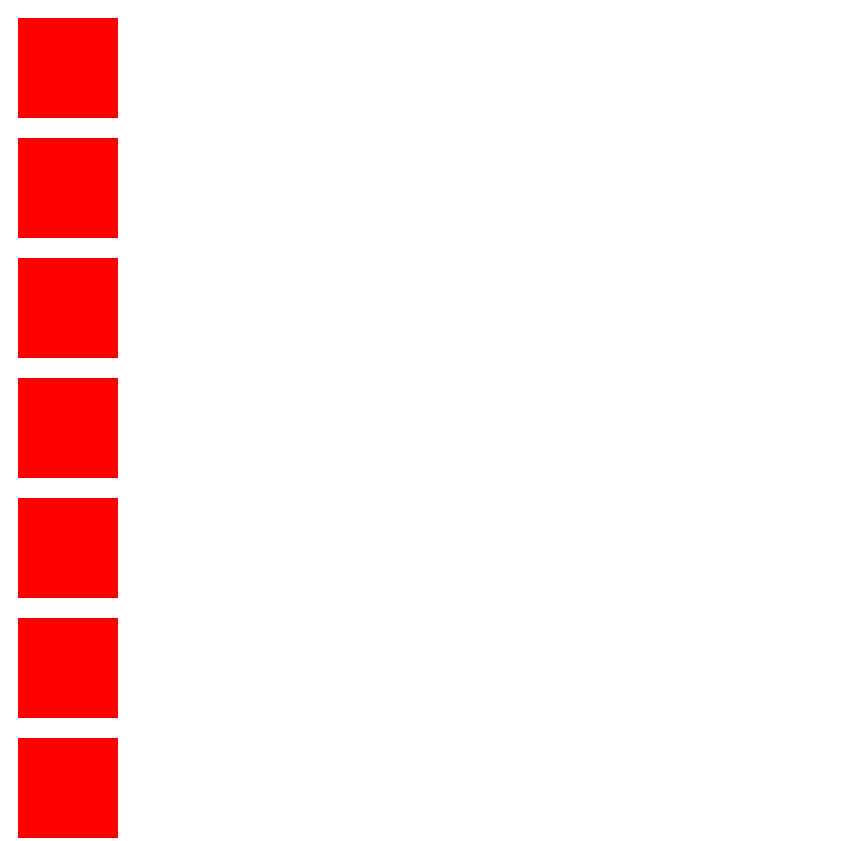
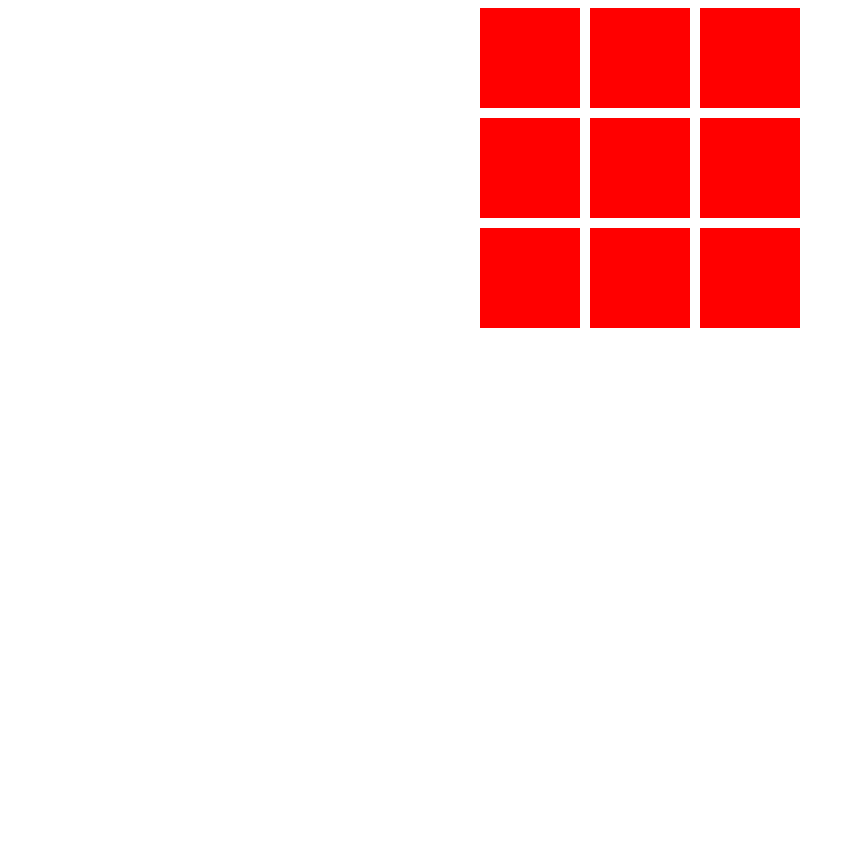
Before and after one commit to theusualfellow/ticTacToe, a plain HTML site: page index.html in a window 1280 px wide. Shown: the top 841 px of the page, without its empty margins (0-845 px from the left). After the commit the page ends 800 px from the top, so only its background shows below. Drawn offline with Linux system fonts and the light colour scheme.

Commit message:
Add grid-area property to center h1

```diff
--- a/style.css
+++ b/style.css
@@ -1,17 +1,21 @@
-
-
+body{
+    display: flex;
+    justify-content: center;
+}
+.container{
+    display: grid;
+    grid-template-columns: repeat(3, 100px);
+    grid-template-rows: repeat(3, 100px);
+    height: 300px;
+    width: 300px;
+    justify-content: center;
+    gap: 10px;
+}
 .cells{
-    height: 100px;
-    width: 100px;
-    margin: 10px;
     background-color: red;
 }
-.container{
-    display: flex;
-    flex-direction: column;
-    margin: 0 auto
+h1{
+    text-align: center;
+    grid-area: 4/ 1/ 5/ 4;
+
 }
-.row1, .row2, .row3{
-    display: flex;
-    gap: 10px;
-}
```
